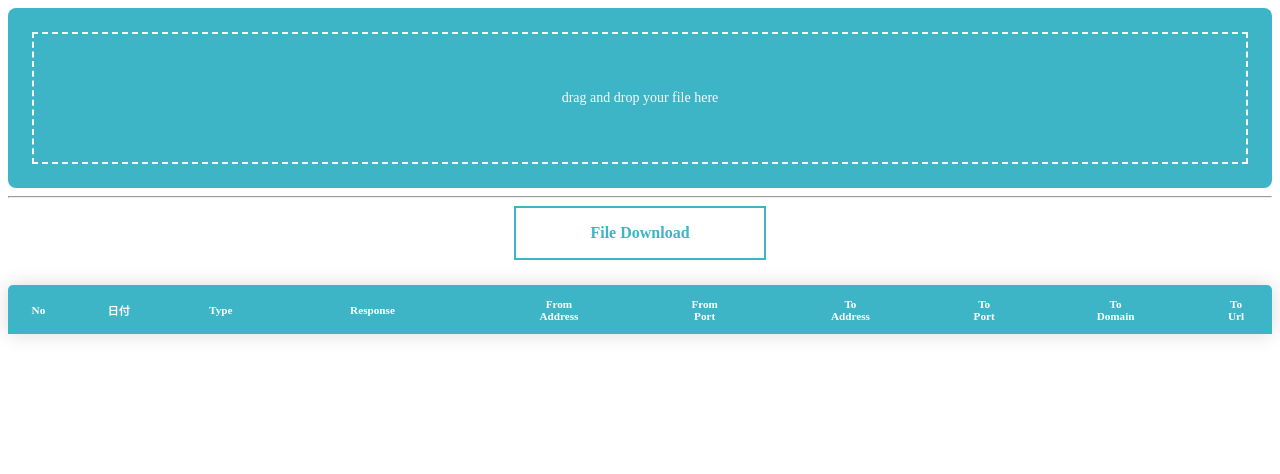
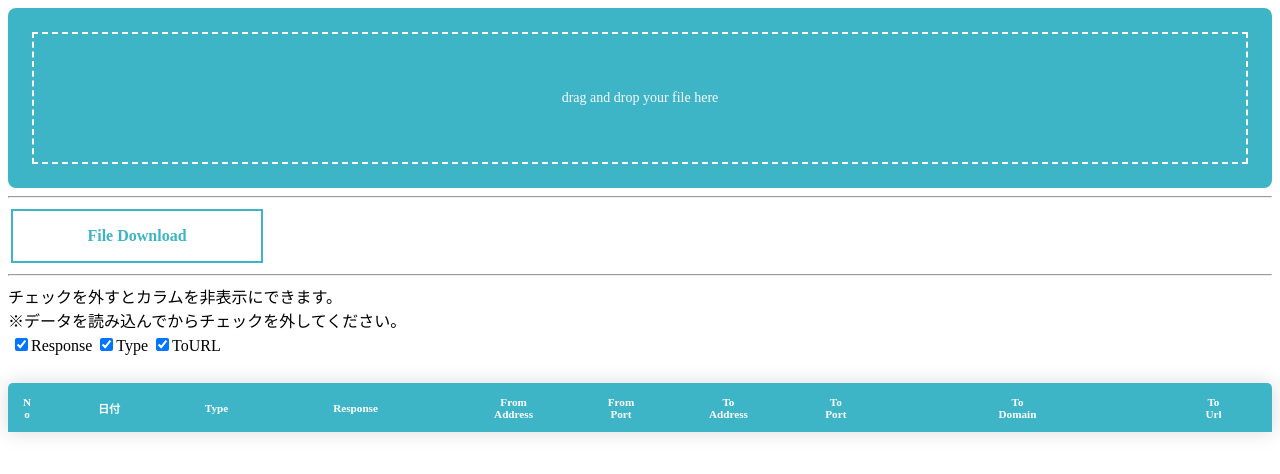
Before and after one commit to frisk1995/a10_log_analyzer, a plain HTML site: page index.html in a window 1280 px wide. Drawn offline with Linux system fonts and the light colour scheme.

Commit message:
hogehoge

```diff
--- a/index.html
+++ b/index.html
@@ -15,21 +15,43 @@
     <input type="file" name="file" id="select-file" onchange="selectFile()" />
   </div>
   <hr>
-  <a href="javascript:void(0);" id="output_btn" onclick="output()" class="btn_23">File Download</a>
+  <table>
+    <tr>
+      <td> <a href="javascript:void(0);" id="output_btn" onclick="output()" class="btn_23">File Download</a>
+      </td>
+      <!--
+      <td> <a href="javascript:void(0);" id="reload_btn" onclick="clearTable()" class="btn_23">データ初期化</td>
+-->
+    </tr>
+  </table>
+  </a>
   <!--  <input type="button" value="File Download" onclick="getFileCSV()" class="button"/> -->
+  <hr>
+  チェックを外すとカラムを非表示にできます。<br>
+  ※データを読み込んでからチェックを外してください。
+  <table>
+    <tr>
+      <td> <input type="checkbox" id="res_check" onclick="checkbox_cell(this,'res_display')" checked="checked">Response
+      </td>
+      <td> <input type="checkbox" id="type_check" onclick="checkbox_cell(this,'type_display')" checked="checked">Type
+      </td>
+      <td> <input type="checkbox" id="url_check" onclick="checkbox_cell(this,'url_display')" checked="checked">ToURL
+      </td>
+    </tr>
+  </table>
   <table class="content-table" id="dataTable">
     <thead>
       <tr>
-        <th>No</th>
-        <th>日付</th>
-        <th>Type</th>
-        <th>Response</th>
-        <th>From<br>Address</th>
-        <th>From<br>Port</th>
-        <th>To<br>Address</th>
-        <th>To<br>Port</th>
-        <th>To<br>Domain</th>
-        <th>To<br>Url</th>
+        <th width="3%">No</th>
+        <th width="10%" >日付</th>
+        <th width="7%" id="type_display">Type</th>
+        <th width="15%" id="res_display">Response</th>
+        <th width="10%">From<br>Address</th>
+        <th width="7%">From<br>Port</th>
+        <th width="10%">To<br>Address</th>
+        <th width="7%">To<br>Port</th>
+        <th >To<br>Domain</th>
+        <th id="url_display">To<br>Url</th>
       </tr>
     </thead>
     <tbody id="resultTable"></tbody> <!-- ここに配列の中身を表示させる -->
--- a/static/css/style.css
+++ b/static/css/style.css
@@ -48,6 +48,7 @@
     border-radius: 5px 5px 0 0;
     overflow: hidden;
     box-shadow: 0 0 20px rgba(0, 0, 0, 0.15);
+    word-wrap: break-word;
 }
 
 .content-table thead tr {
@@ -76,12 +77,12 @@
 .content-table tbody tr:last-of-type {
     border-bottom: 2px solid #3eb4c7;
 }
-
+/*
 .content-table tbody tr:hover {
     font-weight: bold;
     color: #3eb4c7;
 }
-
+*/
 /*
 *{
     outline: 2px red solid;
--- a/static/js/file_open.js
+++ b/static/js/file_open.js
@@ -3,6 +3,26 @@ document.querySelector('input').addEventListener('change', (evt) => {
     console.log(evt.target.files[0]);
   });
 */
+window.onload = function () {
+    var array = ["res", "type", "url"];
+    for (var j = 0; j < array.length; j++) {
+        var id = array[j] + "_display";
+        var obj = array[j] + "_check";
+        var CELL = document.getElementById(id);
+        var TABLE = CELL.parentNode.parentNode.parentNode;
+        for (var i = 0; TABLE.rows[i]; i++) {
+            TABLE.rows[i].cells[CELL.cellIndex].style.display = (document.getElementById(obj).checked) ? '' : 'none';
+        }
+    }
+}
+function checkbox_cell(obj, id) {
+    var CELL = document.getElementById(id);
+    var TABLE = CELL.parentNode.parentNode.parentNode;
+    for (var i = 0; TABLE.rows[i]; i++) {
+        TABLE.rows[i].cells[CELL.cellIndex].style.display = (obj.checked) ? '' : 'none';
+    }
+}
+
 const selectFile = () => {
     // FileListオブジェクト取得
     const selectFiles = document.querySelector("#select-file").files
@@ -16,7 +36,6 @@ const selectFile = () => {
 
     // ファイル読み込み完了時の処理
     reader.onload = () => {
-        // テキストエリアに書き込み
         let output_text = logAnalyzer(reader.result);
         //        getFileCSV(output_text)
         createTable(createArray(output_text.slice(1)))
@@ -32,10 +51,6 @@ const selectFile = () => {
     reader.onerror = () => {
         console.log("ファイル読み込みエラー")
     }
-}
-
-const getFile = () => {
-
 }
 
 // ログ解析関数
@@ -75,7 +90,7 @@ function logAnalyzer(strline) {
         var response = getResponse(log_msg[1])
         var fromAddress = getFromAddress(log_msg[1])
         var toUrl = getToUrl(log_msg[1])
-        var toDoamin = getToDomain(log_msg[1])
+        var toDomain = getToDomain(log_msg[1])
         var toAddress = getToAddress(log_msg[1])
         var fromPort = fromAddress.split(/:/)[1]
         var toPort = toAddress.split(/:/)[1]
@@ -85,8 +100,8 @@ function logAnalyzer(strline) {
         // methodごとに処理を分ける
         // 出力
         const d = new Date(year, month, day)
-        output_line.push(line_counter + "," + d.toLocaleDateString({ year: "numeric", month: "2-digit" }) + " " + time + "," + type + "," + response + "," + fromAddress.split(/:/)[0] + "," + fromPort + "," + toAddress.split(/:/)[0] + "," + toPort + "," + toDoamin + "," + toUrl);
-        line_counter ++;
+        output_line.push(line_counter + "," + d.toLocaleDateString({ year: "numeric", month: "2-digit" }) + " " + time + "," + type + "," + response + "," + fromAddress.split(/:/)[0] + "," + fromPort + "," + toAddress.split(/:/)[0] + "," + toPort + "," + toDomain + "," + toUrl);
+        line_counter++;
     }
     return output_line;
 }
--- a/static/js/library.js
+++ b/static/js/library.js
@@ -142,3 +142,8 @@ function createTable(result) {
         });
     });
 }
+
+const clearTable = () => {
+    const resultTable = document.getElementById("resultTable");
+    resultTable.remove()
+}
```
Also changed, not shown: log_format.txt.
